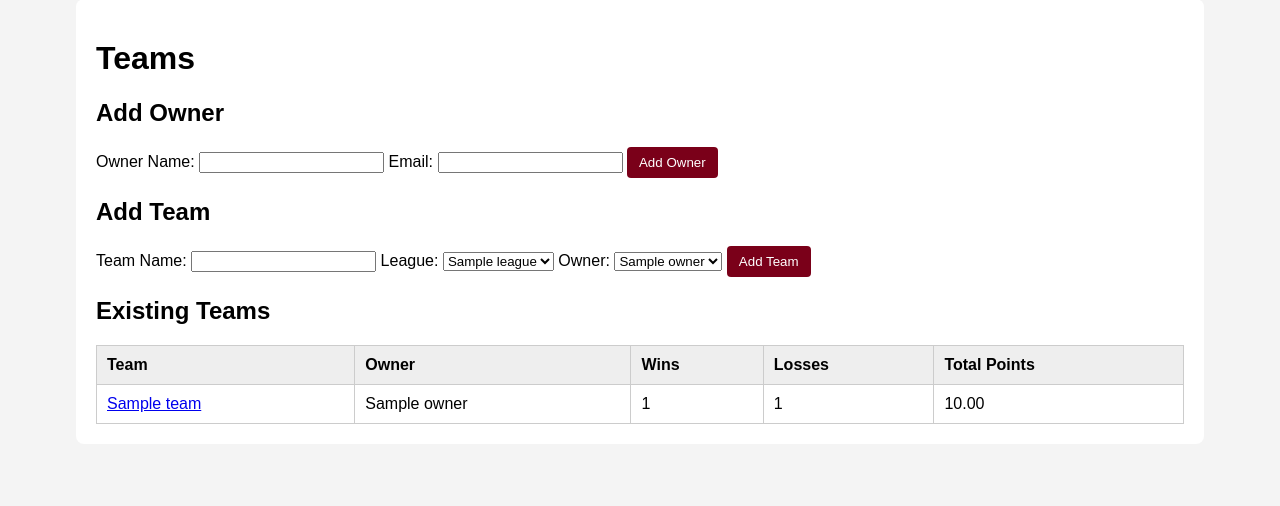
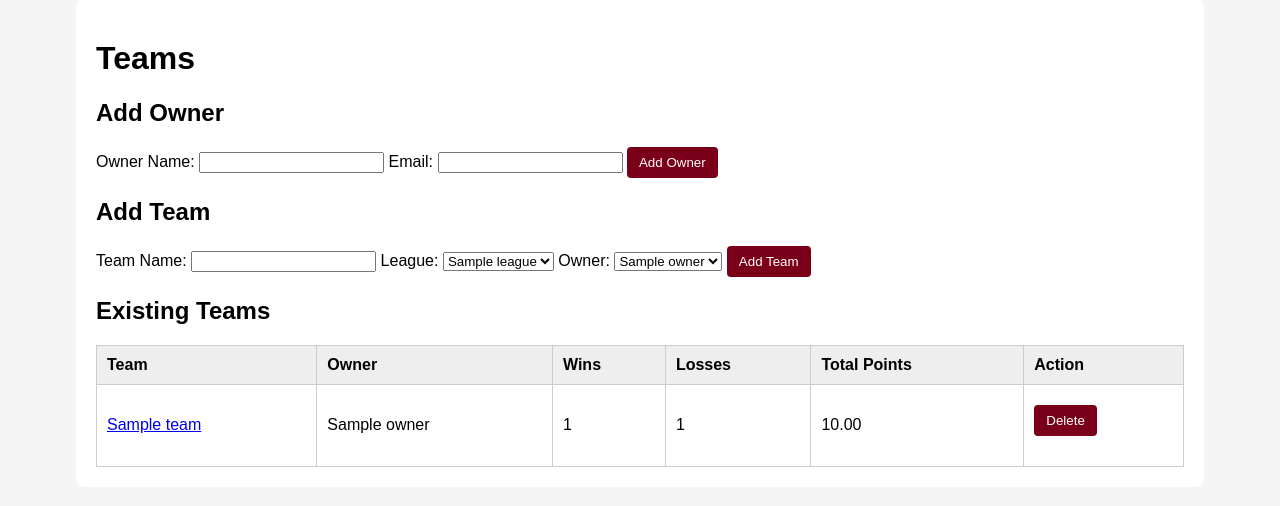
Before and after one commit to luka-husar07/fantasy_football_database, a Flask app: page /teams in a window 1280 px wide. Shown: the part 73-579 px from the top of the page. Run offline with Flask 3, Linux system fonts and the light colour scheme; tables that the repository leaves empty hold one stand-in row (values such as "Sample post").

Commit message:
Fixed delete teams issue

```diff
--- a/app.py
+++ b/app.py
@@ -81,6 +81,20 @@ def add_owner():
         INSERT INTO Owner (owner_name, email)
         VALUES (%s, %s)
     """, (owner_name, email))
+    conn.commit()
+
+    cursor.close()
+    conn.close()
+    return redirect(url_for("teams"))
+
+@app.route("/delete_team", methods=["POST"])
+def delete_team():
+    team_id = request.form["team_id"]
+
+    conn = get_db_connection()
+    cursor = conn.cursor()
+
+    cursor.execute("DELETE FROM Team WHERE team_id = %s", (team_id,))
     conn.commit()
 
     cursor.close()
--- a/templates/teams.html
+++ b/templates/teams.html
@@ -42,6 +42,7 @@
         <th>Wins</th>
         <th>Losses</th>
         <th>Total Points</th>
+        <th>Action</th>
     </tr>
     {% for team in teams %}
     <tr>
@@ -50,6 +51,12 @@
         <td>{{ team.wins }}</td>
         <td>{{ team.losses }}</td>
         <td>{{ team.total_points }}</td>
+        <td>
+            <form method="POST" action="/delete_team">
+                <input type="hidden" name="team_id" value="{{ team.team_id }}">
+                <button type="submit">Delete</button>
+            </form>
+        </td>
     </tr>
     {% endfor %}
 </table>
```
